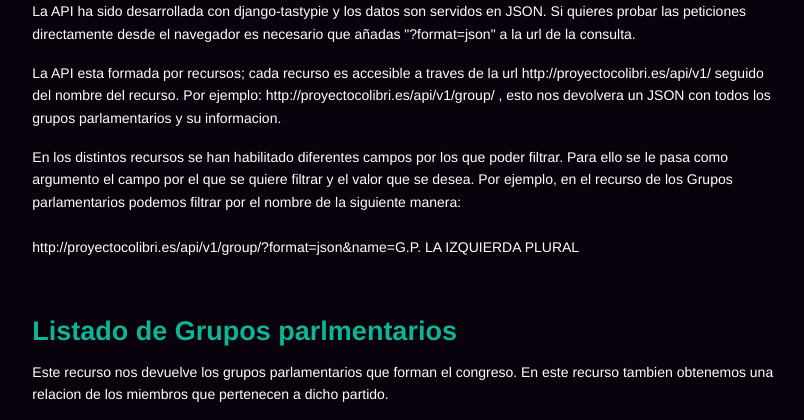
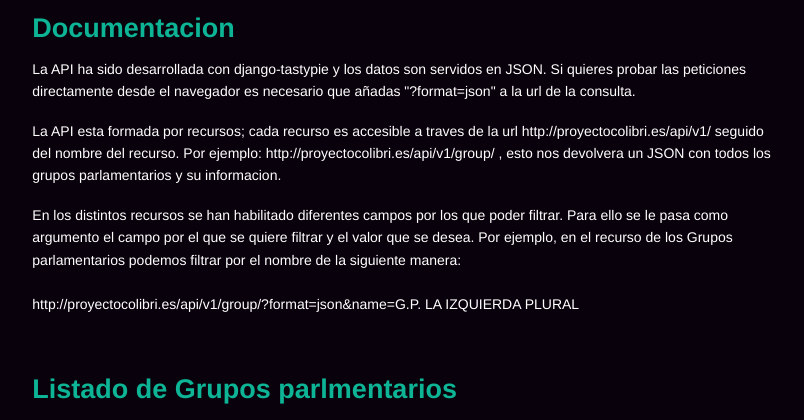
Before and after one commit to openkratio/proyecto-colibri, a Django app: a page that uses colibri/templates/main/documentation.html in a window 1280 px wide. Shown: the part 118-538 px from the top of the page, without its empty margins (231-1035 px from the left). Run offline with Django 3.2, Linux system fonts and the light colour scheme; some libraries are stand-ins or nearby versions; some web fonts are replaced.

Commit message:
Added h3 to documentation

```diff
--- a/colibri/templates/main/documentation.html
+++ b/colibri/templates/main/documentation.html
@@ -2,7 +2,7 @@
 {% block content %}
   <div class="row">
     <div class="ten columns centered">
-
+	<h3>Documentacion</h3>
 	<p>La API ha sido desarrollada con django-tastypie y los datos son servidos en JSON. Si quieres probar las peticiones directamente desde el navegador es necesario que añadas "?format=json" a la url de la consulta.</p>
 	<p>La API esta formada por recursos; cada recurso es accesible a traves de la url http://proyectocolibri.es/api/v1/ seguido del nombre del recurso. Por ejemplo: http://proyectocolibri.es/api/v1/group/ , esto nos devolvera un JSON con todos los grupos parlamentarios y su informacion.</p>
 	<p>En los distintos recursos se han habilitado diferentes campos por los que poder filtrar. Para ello se le pasa como argumento el campo por el que se quiere filtrar y el valor que se desea. Por ejemplo, en el recurso de los Grupos parlamentarios podemos filtrar por el nombre de la siguiente manera:<br /><br />
```
